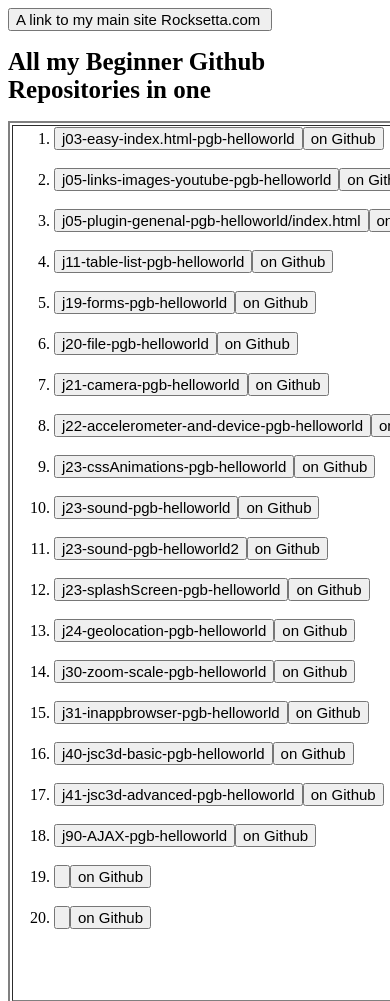
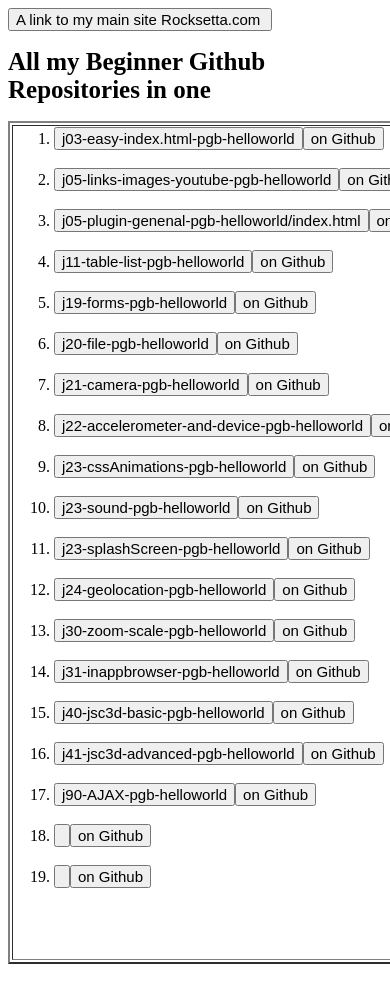
Before and after one commit to hpssjellis/j00-all-repos-pgb-helloworld, a plain HTML site: page index.html in a window 390 px wide. Shown: the top 1001 px of the page. After the commit the page ends 972 px from the top, so only its background shows below. Drawn offline with Linux system fonts and the light colour scheme; some packages are replaced by stand-ins of ours.

Commit message:
Update index.html

```diff
--- a/index.html
+++ b/index.html
@@ -17,7 +17,6 @@
 <li><input type=button style="font-size:15px" value="j22-accelerometer-and-device-pgb-helloworld" onclick="{location='j22-accelerometer-and-device-pgb-helloworld/index.html'}"><input type=button style="font-size:15px" value="on Github" onclick="{location='https://github.com/hpssjellis/j22-accelerometer-and-device-pgb-helloworld'}"><br><br>
 <li><input type=button style="font-size:15px" value="j23-cssAnimations-pgb-helloworld" onclick="{location='j23-cssAnimations-pgb-helloworld/index.html'}"><input type=button style="font-size:15px" value="on Github" onclick="{location='https://github.com/hpssjellis/j23-cssAnimations-pgb-helloworld'}"><br><br>
 <li><input type=button style="font-size:15px" value="j23-sound-pgb-helloworld" onclick="{location='j23-sound-pgb-helloworld/index.html'}"><input type=button style="font-size:15px" value="on Github" onclick="{location='https://github.com/hpssjellis/j23-sound-pgb-helloworld'}"><br><br>
-<li><input type=button style="font-size:15px" value="j23-sound-pgb-helloworld2" onclick="{location='j23-sound-pgb-helloworld/index.html'}"><input type=button style="font-size:15px" value="on Github" onclick="{location='https://github.com/hpssjellis/j23-sound-pgb-helloworld'}"><br><br>
 <li><input type=button style="font-size:15px" value="j23-splashScreen-pgb-helloworld" onclick="{location='j23-splashScreen-pgb-helloworld/index.html'}"><input type=button style="font-size:15px" value="on Github" onclick="{location='https://github.com/hpssjellis/j23-splashScreen-pgb-helloworld'}"><br><br>
 <li><input type=button style="font-size:15px" value="j24-geolocation-pgb-helloworld" onclick="{location='j24-geolocation-pgb-helloworld/index.html'}"><input type=button style="font-size:15px" value="on Github" onclick="{location='https://github.com/hpssjellis/j24-geolocation-pgb-helloworld'}"><br><br>
 <li><input type=button style="font-size:15px" value="j30-zoom-scale-pgb-helloworld" onclick="{location='j30-zoom-scale-pgb-helloworld/index.html'}"><input type=button style="font-size:15px" value="on Github" onclick="{location='https://github.com/hpssjellis/j30-zoom-scale-pgb-helloworld'}"><br><br>
```
